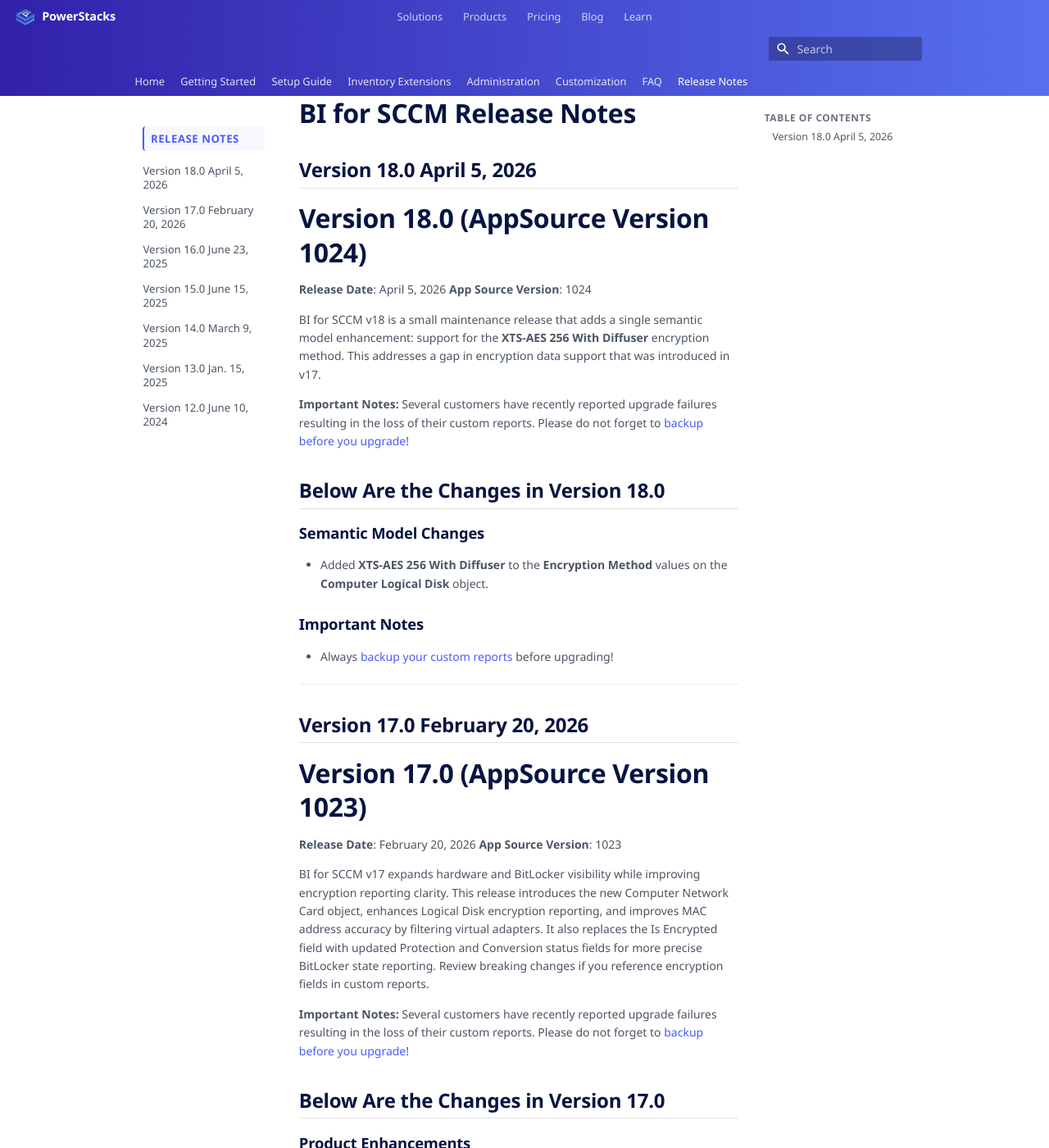
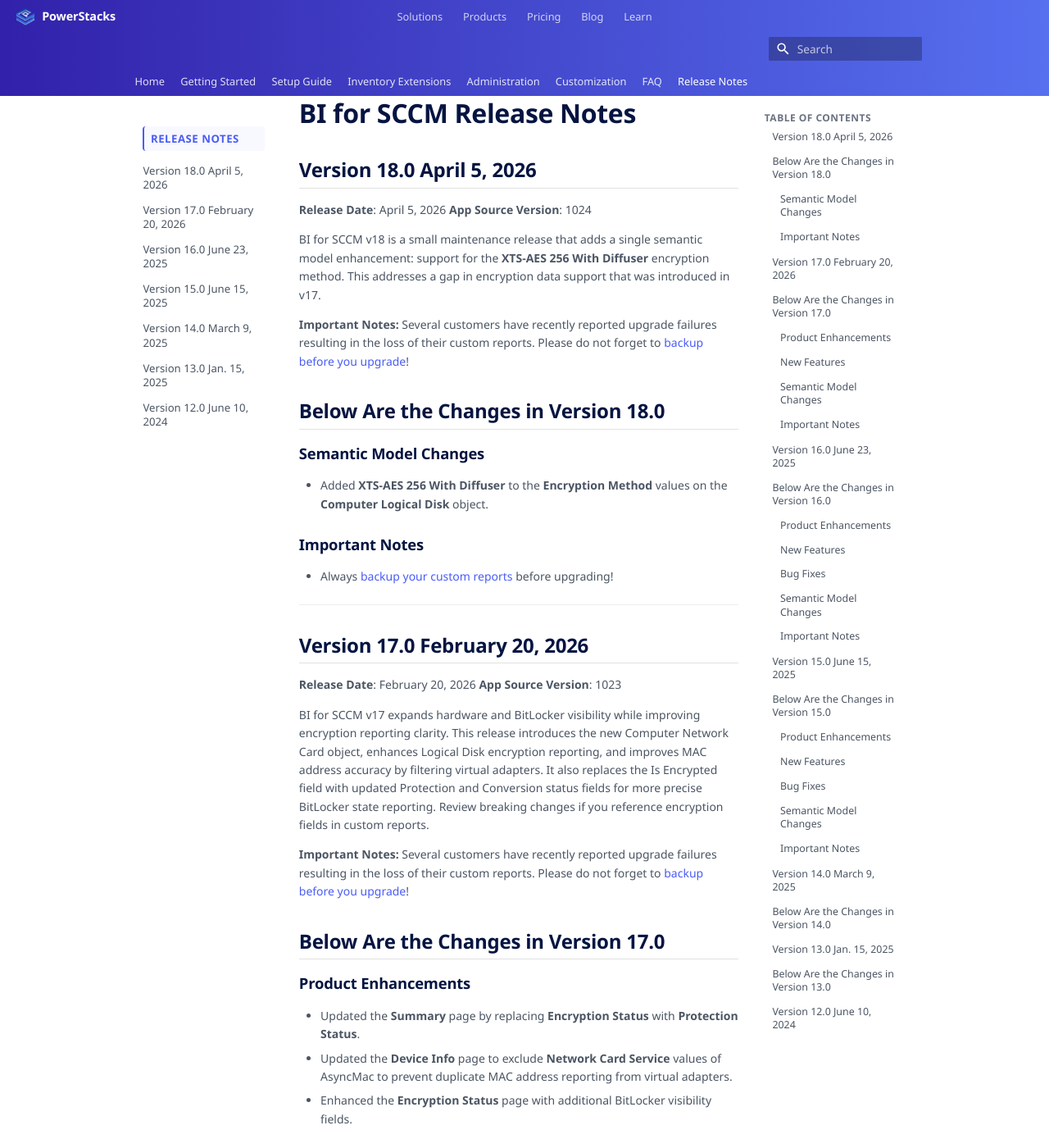
Before and after one commit to powerstacks-corp/BI-for-SCCM, an MkDocs documentation site: the page built from docs/release-notes/index.md, in a window 1280 px wide and 1400 px high. Shown: the whole window at 82% size. Built offline with MkDocs 1.6.1 and Material for MkDocs 9.7.7, drawn with Linux system fonts in a browser that asks for light colours; comment, search, counter and statistics services are not loaded; some of the changed text lies outside the part shown.

Commit message:
Fix release notes TOC by removing duplicate version h1 headings

```diff
--- a/docs/release-notes/index.md
+++ b/docs/release-notes/index.md
@@ -6,7 +6,6 @@ title: "Release Notes"
 
 ## Version 18.0 April 5, 2026
 
-# Version 18.0 (AppSource Version 1024)
 **Release Date**: April 5, 2026
 **App Source Version**: 1024
 
@@ -31,7 +30,6 @@ Several customers have recently reported upgrade failures resulting in the loss
 
 ## Version 17.0 February 20, 2026
 
-# Version 17.0 (AppSource Version 1023)
 **Release Date**: February 20, 2026
 **App Source Version**: 1023
 
@@ -75,7 +73,6 @@ Several customers have recently reported upgrade failures resulting in the loss
 
 ## Version 16.0 June 23, 2025
 
-# Version 16.0 (AppSource Version 1022)
 **Release Date**: June 23, 2025
 **App Source Version**: 1022
 
@@ -115,7 +112,6 @@ Several customers have recently reported upgrade failures resulting in the loss
 
 ## Version 15.0 June 15, 2025
 
-# Version 15.0 (AppSource Version 1021)
 **Release Date**: June 11, 2025
 **App Source Version**: 1021
 
@@ -152,7 +148,6 @@ Several customers have recently reported upgrade failures resulting in the loss
 
 ## Version 14.0 March 9, 2025
 
-# Version 14.0 (AppSource Version 1020)
 **BI for SCCM Version 14 (March 9, 2025)**
 
 BI for SCCM Version 14.0, shown as version 1020 in AppSource, was released on March 9, 2025. This version brings many new features that have been requested by customers. Please see the full list below.
@@ -203,7 +198,6 @@ Update to the "Package Deployment Details" object in the data model. New field:
 
 ## Version 13.0 Jan. 15, 2025
 
-# Version 13.0 (AppSource Version 1019)
 **BI for SCCM Version 13 (Jan. 14, 2025)**
 
 BI for SCCM Version 13.0, shown as version 1019 in AppSource, was released on Jan. 14, 2025. This version brings many new features that have been requested by customers. Please see the full list below.
@@ -243,7 +237,6 @@ Several customers have recently reported upgrade failures resulting in the loss
 
 ## Version 12.0 June 10, 2024
 
-# Version 12.0 (AppSource Version 1018)
 BI for SCCM Version 12.0, shown as version 1018 in AppSource, was released on June, 10, 2024. This version brings a change that allows customers to connect BI for SCCM to BI for Intune and/or BI for Defender for single pane of glass reporting.
 
 - **Features:**Added new "Device USB" category to the data model. This requires "[USB Device - Asset Intelligence (Win32_USBDevice)](inventory-usb-devices.md)" to be added to hardware inventory.
```
